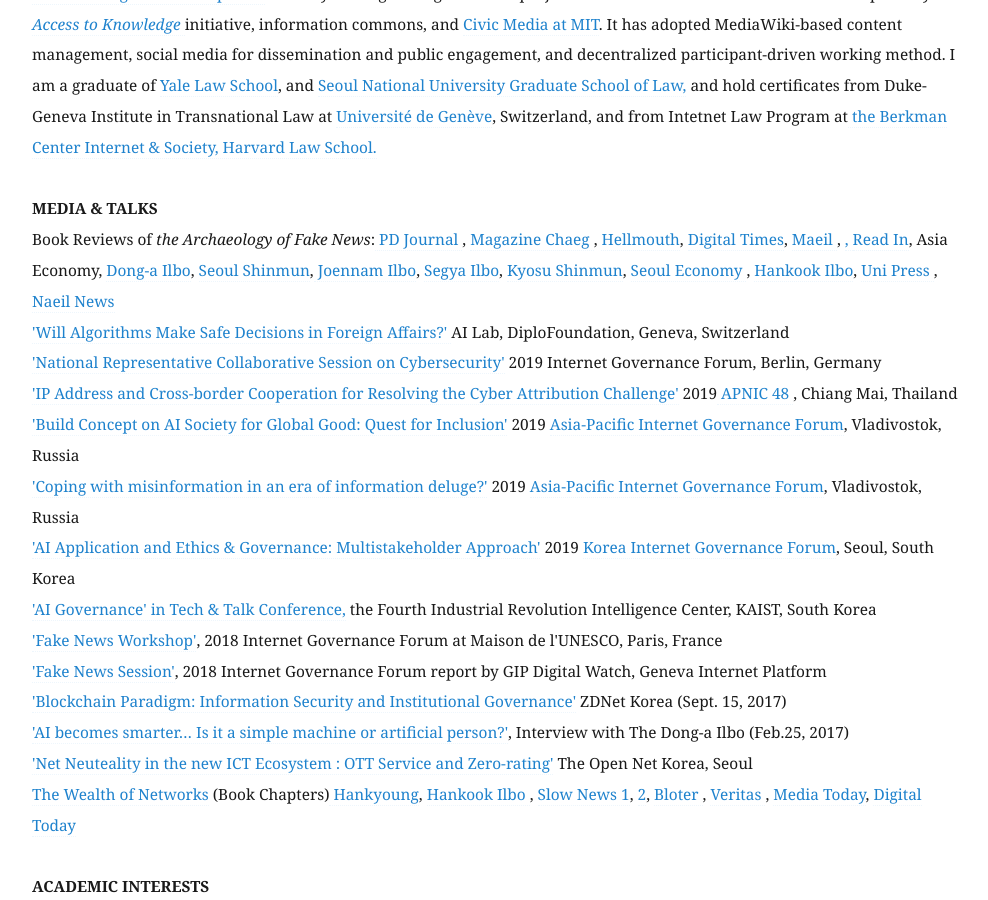
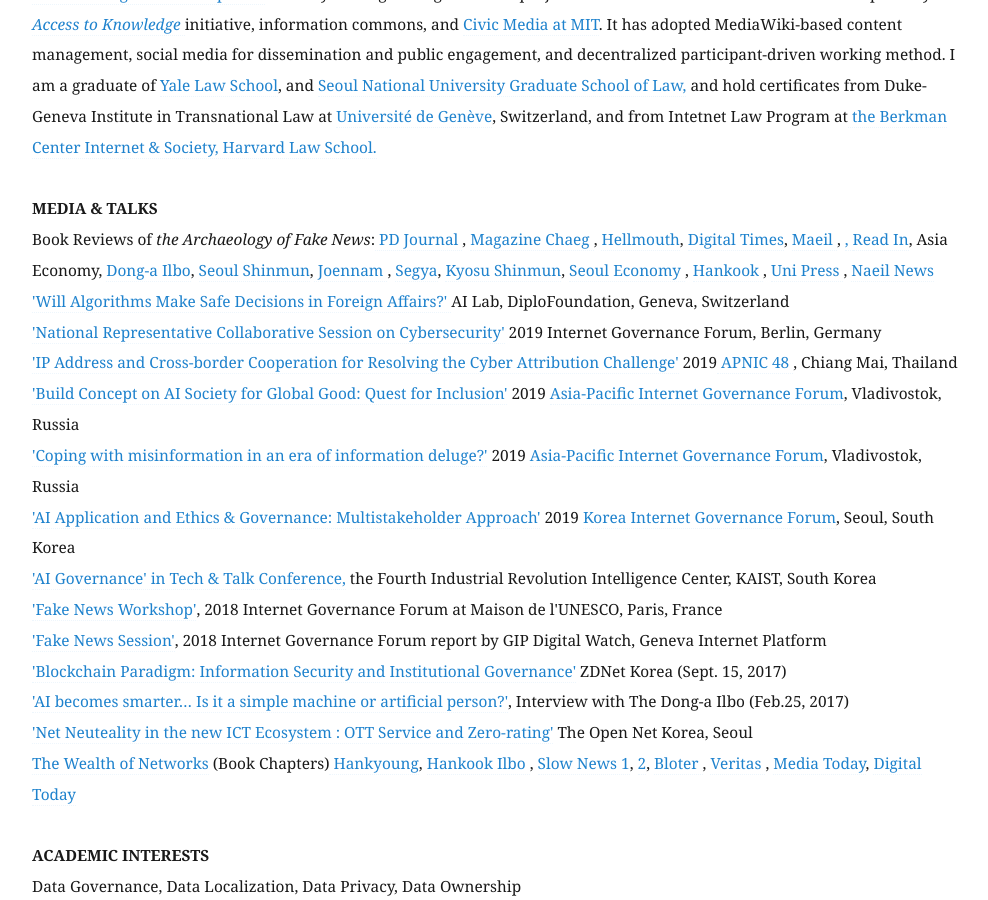
Before and after one commit to eunchangchoi/eunchangchoi.github.io, a Jekyll site: the page built from index.md, in a window 1280 px wide and 900 px high, scrolled down 1710 px. Shown: the whole window, without its empty margins (68-1056 px from the left). Built offline with Jekyll 4.4.1, drawn with Linux system fonts in a browser that asks for light colours.

Commit message:
Update index.md

```diff
--- a/index.md
+++ b/index.md
@@ -27,7 +27,7 @@
    <br>
 
  <strong> MEDIA & TALKS </strong> <br>
-Book Reviews of<i> the Archaeology of Fake News</i>:<a href="https://www.pdjournal.com/news/articleView.html?idxno=71119"> PD Journal </a>, <a href="https://bit.ly/3aVFA4z"> Magazine Chaeg </a>, <a href="https://www.youtube.com/watch?v=MpeoOBXadZ8&feature=youtu.be&t=241"> Hellmouth</a>, <a href="http://www.dt.co.kr/contents.html?article_no=2020030302103869061001"> Digital Times</a>, <a href="https://www.mk.co.kr/news/culture/view/2020/02/155878"> Maeil </a>, <a href="https://www.asiae.co.kr/article/2020022811050161321&mobile=Y">, <a href="https://bit.ly/3e3Io1D"> Read In</a>, Asia Economy</a>, <a href="http://www.donga.com/news/article/all/20200216/99724450/1"> Dong-a Ilbo</a>, <a href="https://www.seoul.co.kr/news/newsView.php?id=20200313020005&wlog_tag3=naver">Seoul Shinmun</a>,<a href="https://www.jnilbo.com/2020/02/20/2020022015101829561/"> Joennam Ilbo</a>, <a href="http://www.segye.com/newsView/20200214510584?OutUrl=naver"> Segya Ilbo</a>, <a href="https://www.kyosu.net/news/articleView.html?idxno=48054"> Kyosu Shinmun</a>, <a href="https://www.sedaily.com/NewsVIew/1YYX4ZYYI0"> Seoul Economy </a>, <a href="https://www.hankookilbo.com/News/Read/202002131753026467">Hankook Ilbo</a>, <a href="https://www.unipress.co.kr/news/articleView.html?idxno=771"> Uni Press </a>, <a href="https://www.naeil.com/news_view/?id_art=341418"> Naeil News </a> <br>
+Book Reviews of<i> the Archaeology of Fake News</i>:<a href="https://www.pdjournal.com/news/articleView.html?idxno=71119"> PD Journal </a>, <a href="https://bit.ly/3aVFA4z"> Magazine Chaeg </a>, <a href="https://www.youtube.com/watch?v=MpeoOBXadZ8&feature=youtu.be&t=241"> Hellmouth</a>, <a href="http://www.dt.co.kr/contents.html?article_no=2020030302103869061001"> Digital Times</a>, <a href="https://www.mk.co.kr/news/culture/view/2020/02/155878"> Maeil </a>, <a href="https://www.asiae.co.kr/article/2020022811050161321&mobile=Y">, <a href="https://bit.ly/3e3Io1D"> Read In</a>, Asia Economy</a>, <a href="http://www.donga.com/news/article/all/20200216/99724450/1"> Dong-a Ilbo</a>, <a href="https://www.seoul.co.kr/news/newsView.php?id=20200313020005&wlog_tag3=naver">Seoul Shinmun</a>,<a href="https://www.jnilbo.com/2020/02/20/2020022015101829561/"> Joennam </a>, <a href="http://www.segye.com/newsView/20200214510584?OutUrl=naver"> Segya</a>, <a href="https://www.kyosu.net/news/articleView.html?idxno=48054"> Kyosu Shinmun</a>, <a href="https://www.sedaily.com/NewsVIew/1YYX4ZYYI0"> Seoul Economy </a>, <a href="https://www.hankookilbo.com/News/Read/202002131753026467">Hankook </a>, <a href="https://www.unipress.co.kr/news/articleView.html?idxno=771"> Uni Press </a>, <a href="https://www.naeil.com/news_view/?id_art=341418"> Naeil News </a> <br>
  <a href="https://www.diplomacy.edu/blog/will-algorithms-make-safe-decisions-foreign-affairs">'Will Algorithms Make Safe Decisions in Foreign Affairs?' </a> AI Lab, DiploFoundation, Geneva, Switzerland <br>
 <a href="https://www.youtube.com/watch?v=nsZJaB3fx0E&feature=youtu.be&t=1689">'National Representative Collaborative Session on Cybersecurity'</a> 2019 Internet Governance Forum, Berlin, Germany <br>
 <a href="https://youtu.be/uRsC_ypHGCg?t=1336">'IP Address and Cross-border Cooperation for Resolving the Cyber Attribution Challenge'</a> 2019<a href="https://conference.apnic.net/48/program/schedule/#/day/6/cooperation-sig"> APNIC 48 </a>, Chiang Mai, Thailand<br>
```
